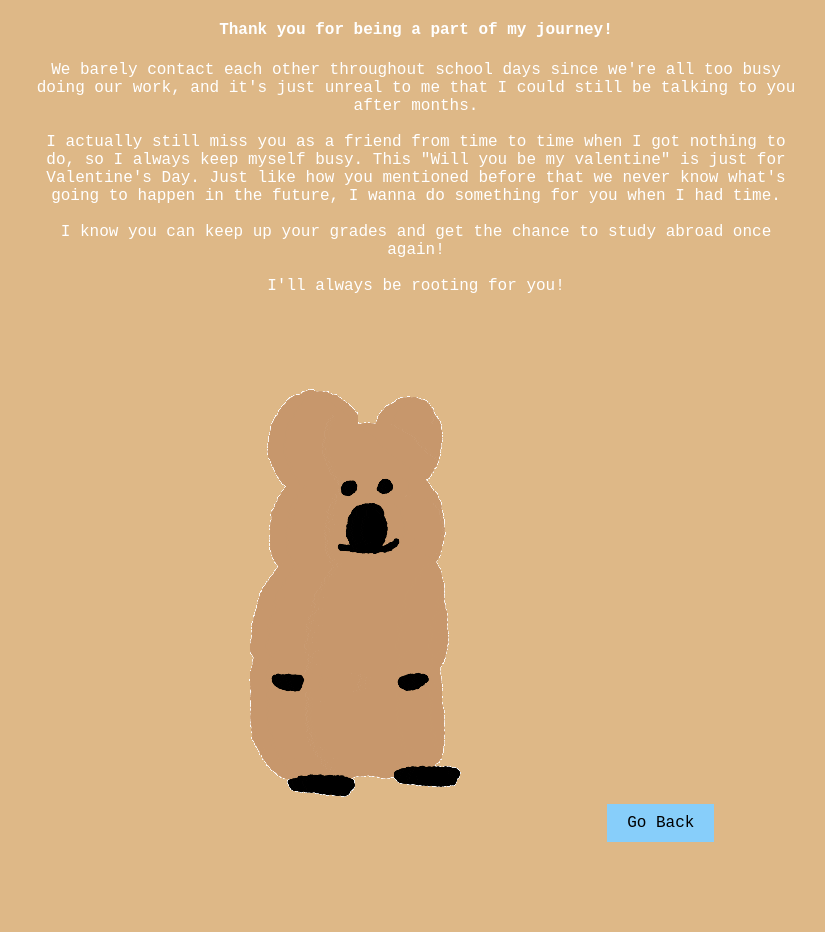
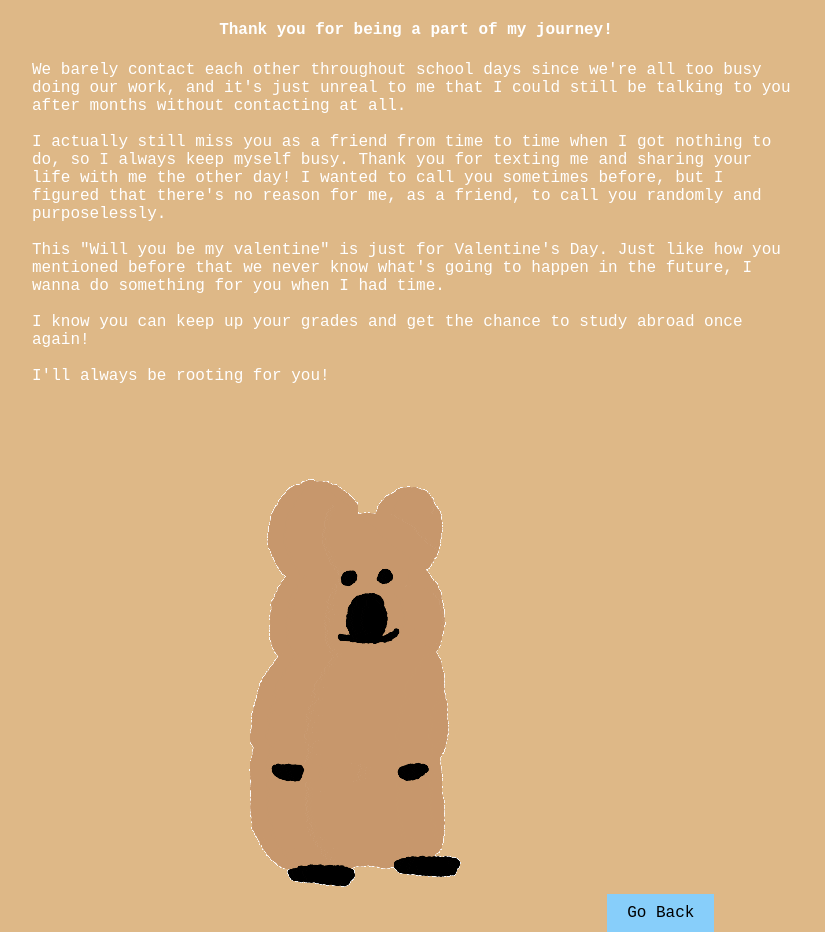
Before and after one commit to OssieLin/quokka, a plain HTML site: page surprise.html in a window 1280 px wide. Shown: the whole page, without its empty margins (224-1049 px from the left). Before the commit the page ends 842 px from the top, so only its background shows below. Drawn offline with Linux system fonts and the light colour scheme.

Commit message:
editing texts

```diff
--- a/style.css
+++ b/style.css
@@ -54,6 +54,11 @@ h1 {
     border: none;
 }
 
+p {
+    text-align: left;
+}
+
+
 
 img {
     max-width: 90%;
@@ -69,4 +74,5 @@ img {
     h1 {
         font-size: 23px;
     }
+
 }
--- a/surprise.html
+++ b/surprise.html
@@ -9,9 +9,13 @@
 <body>
     <h4>Thank you for being a part of my journey!</h4>
     <p>
-        We barely contact each other throughout school days since we're all too busy doing our work, and it's just unreal to me that I could still be talking to you after months.
+        We barely contact each other throughout school days since we're all too busy doing our work, and it's just unreal to me that
+        I could still be talking to you after months without contacting at all.
         <br><br>
         I actually still miss you as a friend from time to time when I got nothing to do, so I always keep myself busy.
+        Thank you for texting me and sharing your life with me the other day! I wanted to call you sometimes before, but I figured that there's no reason
+        for me, as a friend, to call you randomly and purposelessly.
+        <br><br>
         This "Will you be my valentine" is just for Valentine's Day. Just like how you mentioned before that we never know what's going to happen in the future,
         I wanna do something for you when I had time.
         <br><br>
```
